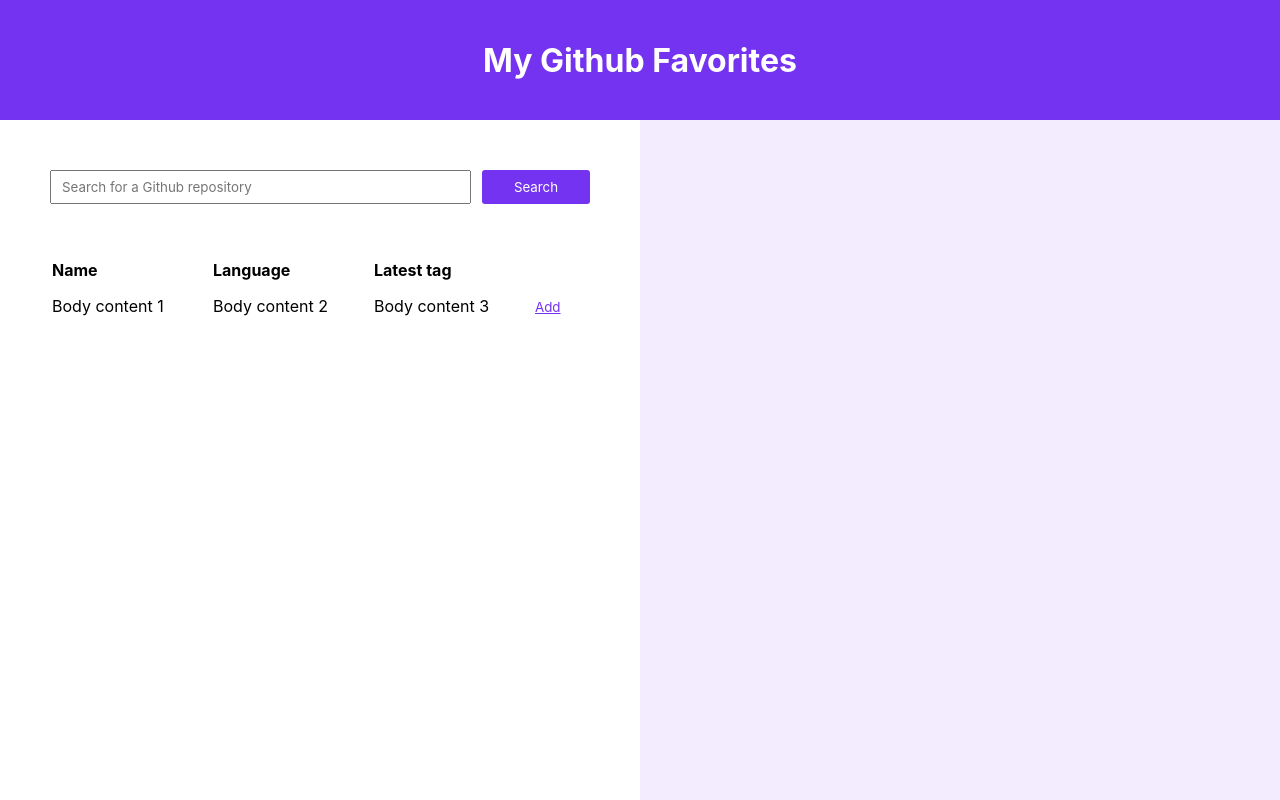
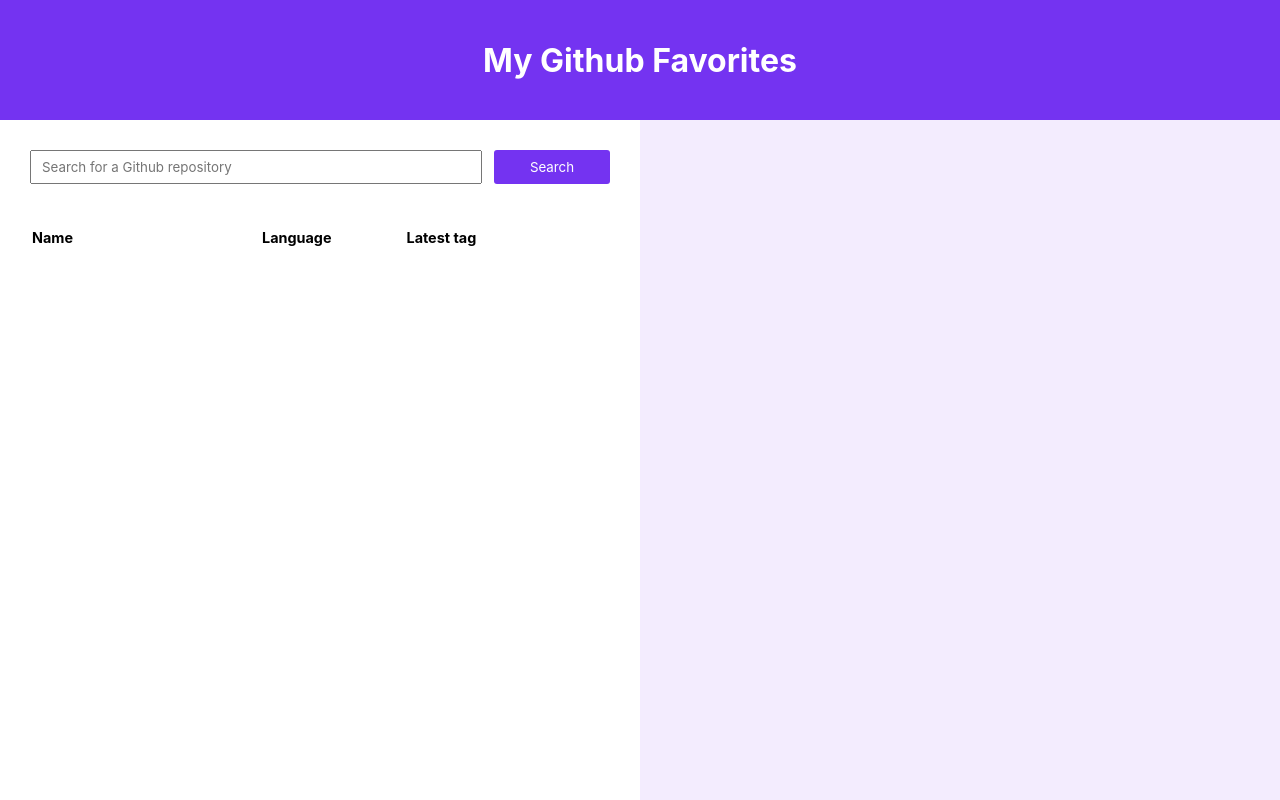
Before and after one commit to henriquegomees/favorites-repos, a React (Create React App) app: page / in a window 1280 px wide. Built offline with nearby package versions, Linux system fonts and the light colour scheme.

Commit message:
Requesting repositories to Github API

```diff
--- a/package.json
+++ b/package.json
@@ -3,6 +3,7 @@
   "version": "0.1.0",
   "private": true,
   "dependencies": {
+    "axios": "^0.18.0",
     "react": "^16.6.0",
     "react-dom": "^16.6.0",
     "react-scripts": "2.1.0"
--- a/public/index.html
+++ b/public/index.html
@@ -5,36 +5,17 @@
     <link rel="shortcut icon" href="%PUBLIC_URL%/favicon.ico">
     <meta name="viewport" content="width=device-width, initial-scale=1, shrink-to-fit=no">
     <meta name="theme-color" content="#000000">
-    <!--
-      manifest.json provides metadata used when your web app is added to the
-      homescreen on Android. See https://developers.google.com/web/fundamentals/web-app-manifest/
-    -->
+
     <link rel="manifest" href="%PUBLIC_URL%/manifest.json">
-    <!--
-      Notice the use of %PUBLIC_URL% in the tags above.
-      It will be replaced with the URL of the `public` folder during the build.
-      Only files inside the `public` folder can be referenced from the HTML.
 
-      Unlike "/favicon.ico" or "favicon.ico", "%PUBLIC_URL%/favicon.ico" will
-      work correctly both with client-side routing and a non-root public URL.
-      Learn how to configure a non-root public URL by running `npm run build`.
-    -->
-    <title>React App</title>
+    <title>My Github Favorites</title>
   </head>
   <body>
+
     <noscript>
       You need to enable JavaScript to run this app.
     </noscript>
+
     <div id="root"></div>
-    <!--
-      This HTML file is a template.
-      If you open it directly in the browser, you will see an empty page.
-
-      You can add webfonts, meta tags, or analytics to this file.
-      The build step will place the bundled scripts into the <body> tag.
-
-      To begin the development, run `npm start` or `yarn start`.
-      To create a production bundle, use `npm run build` or `yarn build`.
-    -->
   </body>
 </html>
--- /dev/null
+++ b/src/components/ReposTable/index.js
@@ -0,0 +1,21 @@
+import React from 'react'
+
+const ReposTable = props => {
+    return (
+        <table>
+            <thead>
+                <tr>
+                    <th>Name</th>
+                    <th>Language</th>
+                    <th>Latest tag</th>
+                    <th></th>
+                </tr>
+            </thead>
+            <tbody>
+                {props.children}
+            </tbody>
+        </table>
+    )
+}
+
+export default ReposTable
--- a/src/containers/Repos/index.js
+++ b/src/containers/Repos/index.js
@@ -1,13 +1,17 @@
 import React, { Component } from 'react'
 
+import ReposTable from '../../components/ReposTable'
+import ReposService from '../../services/Github'
 import './repos.css'
 
+
+const token = '98cd94897e5612fab83650a411a10084645ae522'
 class Repos extends Component {
     constructor(props){
         super()
         this.state = {
-            reposFound: [],
-            inputRepo : '',
+            repos    : [],
+            repoName : '',
         }
 
         this._handleChange = this._handleChange.bind(this)
@@ -15,12 +19,15 @@
     }
 
     _handleChange(event){
-        this.setState({ inputRepo: event.target.value })
+        this.setState({ repoName: event.target.value })
     }
 
-    _searchRepo(){
-        let { inputRepo } = this.state
-        alert(inputRepo)
+    async _searchRepo(){
+        let { repoName } = this.state
+        let repos         = await ReposService.search(repoName)
+
+        this.setState({ repos })
+        console.log(repos)
     }
 
     render() {
@@ -30,31 +37,26 @@
                     <input
                         type="text"
                         name="repo"
+                        value={this.state.repoName}
                         onChange={this._handleChange}
                         placeholder="Search for a Github repository"
                     />
-
                     <input type="submit" value="Search" onClick={this._searchRepo}/>
                 </div>
 
-                <table>
-                    <thead>
-                        <tr>
-                            <th>Name</th>
-                            <th>Language</th>
-                            <th>Latest tag</th>
-                            <th></th>
-                        </tr>
-                    </thead>
-                    <tbody>
-                        <tr>
-                            <td>Body content 1</td>
-                            <td>Body content 2</td>
-                            <td>Body content 3</td>
-                            <td><button className="add-btn">Add</button></td>
-                        </tr>
-                    </tbody>
-                </table>
+                <ReposTable>
+                    {
+                        this.state.repos.map(repo =>
+                            <tr key={repo.id}>
+                                <td>{repo.name}</td>
+                                <td>{repo.lang}</td>
+                                <td>{repo.tag}</td>
+                                <td><button className="add-btn">Add</button></td>
+                            </tr>
+                        )
+                    }
+                </ReposTable>
+
             </div>
         )
     }
--- a/src/containers/Repos/repos.css
+++ b/src/containers/Repos/repos.css
@@ -33,7 +33,9 @@
 
 table tr th,
 table tr td{
-    width: 30%;
+    width: 25%;
+    font-size: .9em;
+    line-height: 1.6;
     text-align: left;
 }
 
@@ -41,6 +43,12 @@
 table tr th:last-child,
 table tr td:last-child{
     width: 10%;
+    text-align: right;
+}
+
+table tr th:first-child,
+table tr td:first-child{
+    width: 40%;
 }
 
 table button.add-btn{
--- a/src/index.css
+++ b/src/index.css
@@ -28,7 +28,7 @@
 
 .wrapper .flexed-child{
   flex: 1;
-  padding: 50px;
+  padding: 30px;
   min-height: 85vh;
 }
 
--- /dev/null
+++ b/src/services/Github.js
@@ -0,0 +1,36 @@
+import axios from 'axios'
+
+const search = async repo => {
+    let newRepos = []
+    let count    = 1
+    let tag      = ''
+
+    let response = await axios.get(`https://api.github.com/search/repositories?q=${repo}`)
+
+    let data = response.data.items
+
+    data.map(repo => {
+        if(count <= 10){
+            let infos = {
+                id: repo.id,
+                name: repo.full_name,
+                lang: repo.language,
+            }
+
+            tag = 'v1.5.7'
+
+            infos = {
+                ...infos,
+                tag
+            }
+
+            newRepos.push(infos)
+        }
+        count++
+    })
+    return newRepos
+}
+
+export default {
+    search
+}
```
Also changed, not shown: 1 other file (tests, documents, lock files or other folders).
